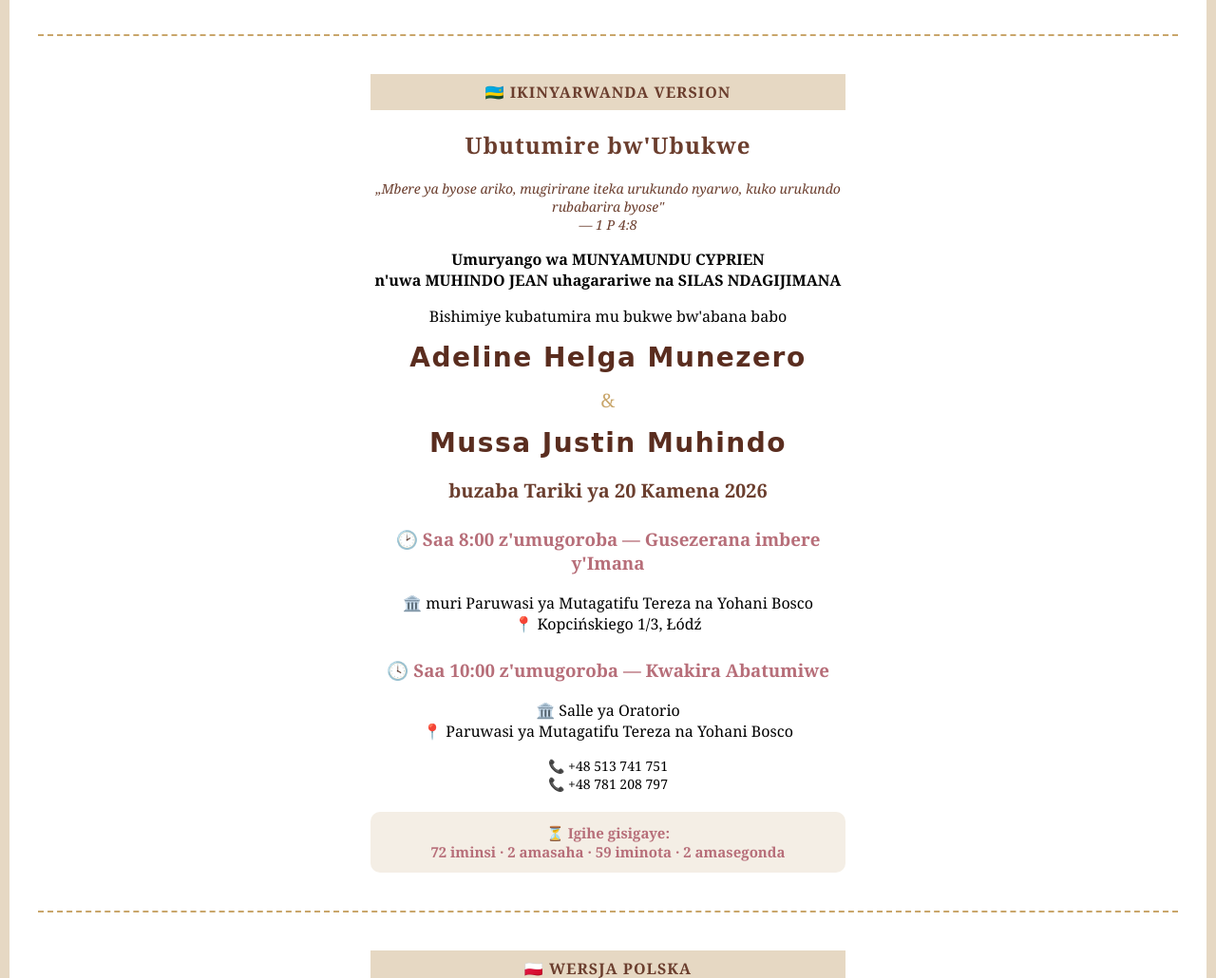
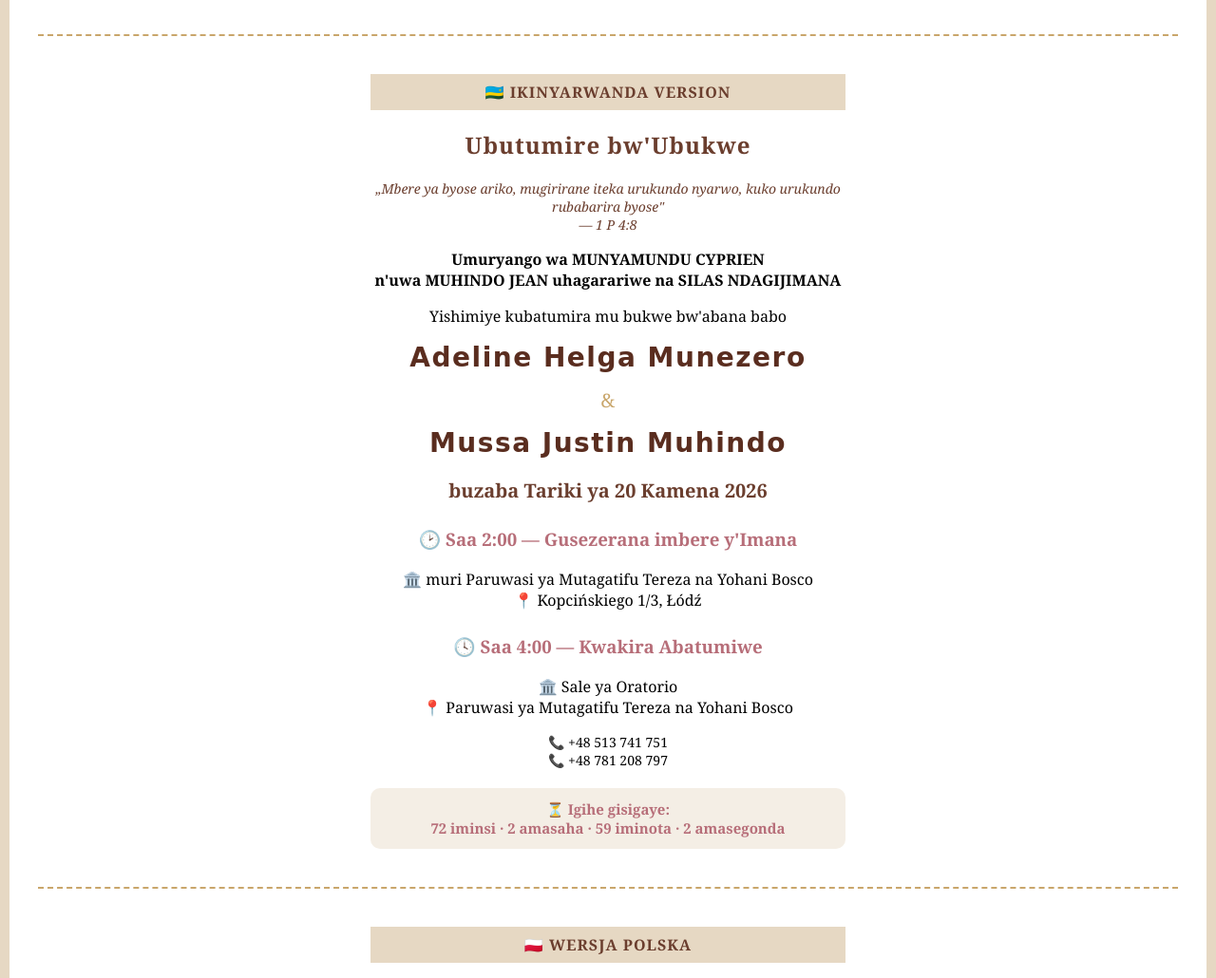
Before and after one commit to jmussamuhindo/wed, a Flask app: page / in a window 1280 px wide. Shown: the part 987-2017 px from the top of the page at 95% size. Run offline with Flask 3, Linux system fonts and the light colour scheme.

Commit message:
correction

```diff
--- a/templates/index.html
+++ b/templates/index.html
@@ -159,16 +159,16 @@
                 Umuryango wa MUNYAMUNDU CYPRIEN<br>
                 n'uwa MUHINDO JEAN uhagarariwe na SILAS NDAGIJIMANA
             </strong></p>
-            <p>Bishimiye kubatumira mu bukwe bw'abana babo</p>
+            <p>Yishimiye kubatumira mu bukwe bw'abana babo</p>
             <div class="names">Adeline Helga Munezero</div>
             <div class="and">&amp;</div>
             <div class="names">Mussa Justin Muhindo</div>
             <p class="highlight">buzaba Tariki ya 20 Kamena 2026</p>
             <!-- FIX: Corrected Kinyarwanda time (2PM = Saa 8, 4PM = Saa 10) -->
-            <h3>🕑 Saa 8:00 z'umugoroba — Gusezerana imbere y'Imana</h3>
+            <h3>🕑 Saa 2:00 — Gusezerana imbere y'Imana</h3>
             <p>🏛️ muri Paruwasi ya Mutagatifu Tereza na Yohani Bosco<br>📍 Kopcińskiego 1/3, Łódź</p>
-            <h3>🕓 Saa 10:00 z'umugoroba — Kwakira Abatumiwe</h3>
-            <p>🏛️ Salle ya Oratorio<br>📍 Paruwasi ya Mutagatifu Tereza na Yohani Bosco</p>
+            <h3>🕓 Saa 4:00 — Kwakira Abatumiwe</h3>
+            <p>🏛️ Sale ya Oratorio<br>📍 Paruwasi ya Mutagatifu Tereza na Yohani Bosco</p>
             <div class="contact">📞 +48 513 741 751<br>📞 +48 781 208 797</div>
             <div class="countdown-box">
                 ⏳ Igihe gisigaye:<br>
```
